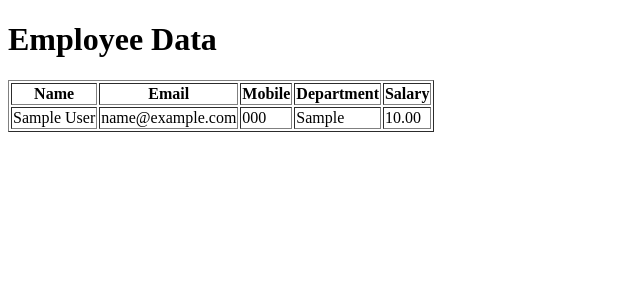
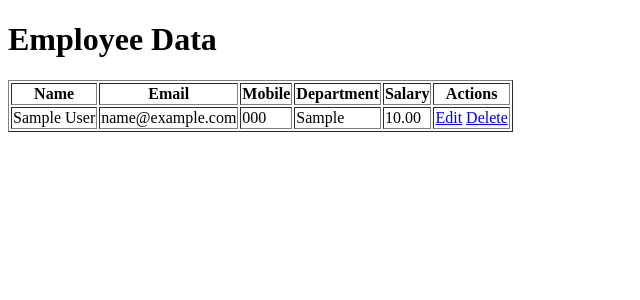
Before and after one commit to Bharathiraja2806/django_aws, a Django app: page /view_data/ in a window 1280 px wide. Shown: the top 300 px of the page, without its empty margins (0-640 px from the left). Run offline with Django 5.2, Linux system fonts and the light colour scheme; tables that the repository leaves empty hold one stand-in row (values such as "Sample post").

Commit message:
created delete functionality and added actions in tables

```diff
--- a/aws_project/aws_app/templates/data.html
+++ b/aws_project/aws_app/templates/data.html
@@ -14,6 +14,7 @@
         <th>Mobile</th>
         <th>Department</th>
         <th>Salary</th>
+        <th>Actions</th>
       </tr>
       {% for employee in employees %}
       <tr>
@@ -22,6 +23,10 @@
         <td>{{ employee.phone }}</td>
         <td>{{ employee.department }}</td>
         <td>{{ employee.salary }}</td>
+        <td>
+          <a href="{% url 'update_data' employee.id %}">Edit</a>
+          <a href="{% url 'delete_data' employee.id %}">Delete</a>
+        </td>
       </tr>
       {% endfor %}
     </table>
--- a/aws_project/aws_app/urls.py
+++ b/aws_project/aws_app/urls.py
@@ -5,4 +5,6 @@ urlpatterns = [
     path('home/', views.home, name='home'),
     path('index/', views.index, name='index'),
     path('view_data/', views.view_data, name="view_data"),
+    path('update_data/<int:id>/', views.update_dtaa, name='update_data'),
+    path('delete_data/<int:id>/', views.delete_data, name='delete_data')
 ]
--- a/aws_project/aws_app/views.py
+++ b/aws_project/aws_app/views.py
@@ -24,3 +24,24 @@ def view_data(request):
 
     employees = Employee.objects.all()
     return render(request, 'data.html', {"employees": employees})
+
+def delete_data(request, id):
+
+    employee = Employee.objects.get(id=id)
+    employee.delete()
+    return redirect('view_data')
+
+def update_dtaa(request, id):
+    employee = Employee.objects.get(id=id)
+
+    if request.method == 'POST':
+        employee.name = request.POST.get('name')
+        employee.email = request.POST.get('email')
+        employee.phone = request.POST.get('mobile')
+        employee.department = request.POST.get('department')
+        employee.salary = request.POST.get('salary')
+
+        employee.save()
+        return redirect('view_data')
+
+    return render(request, 'update.html', {"employee": employee})
```
